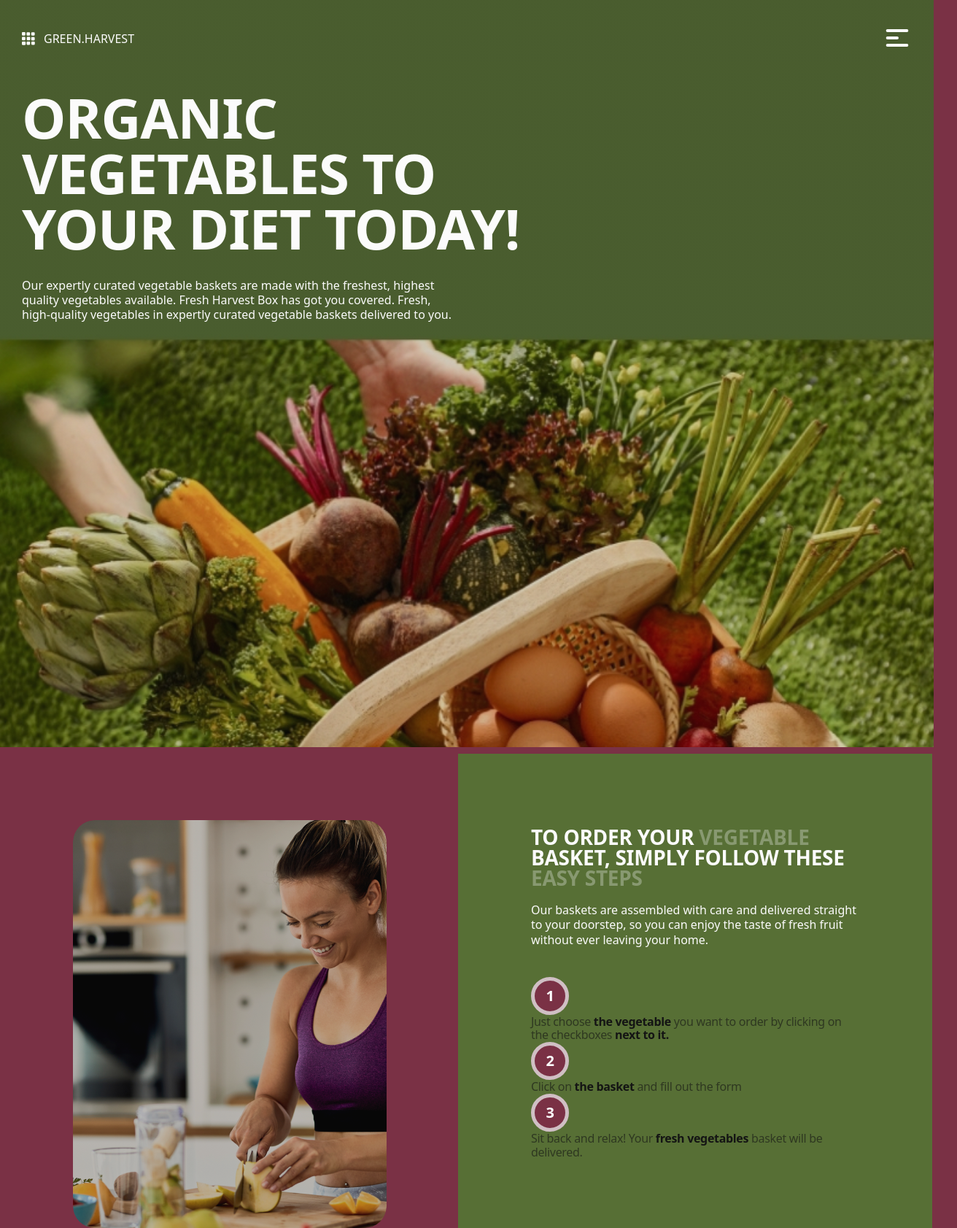
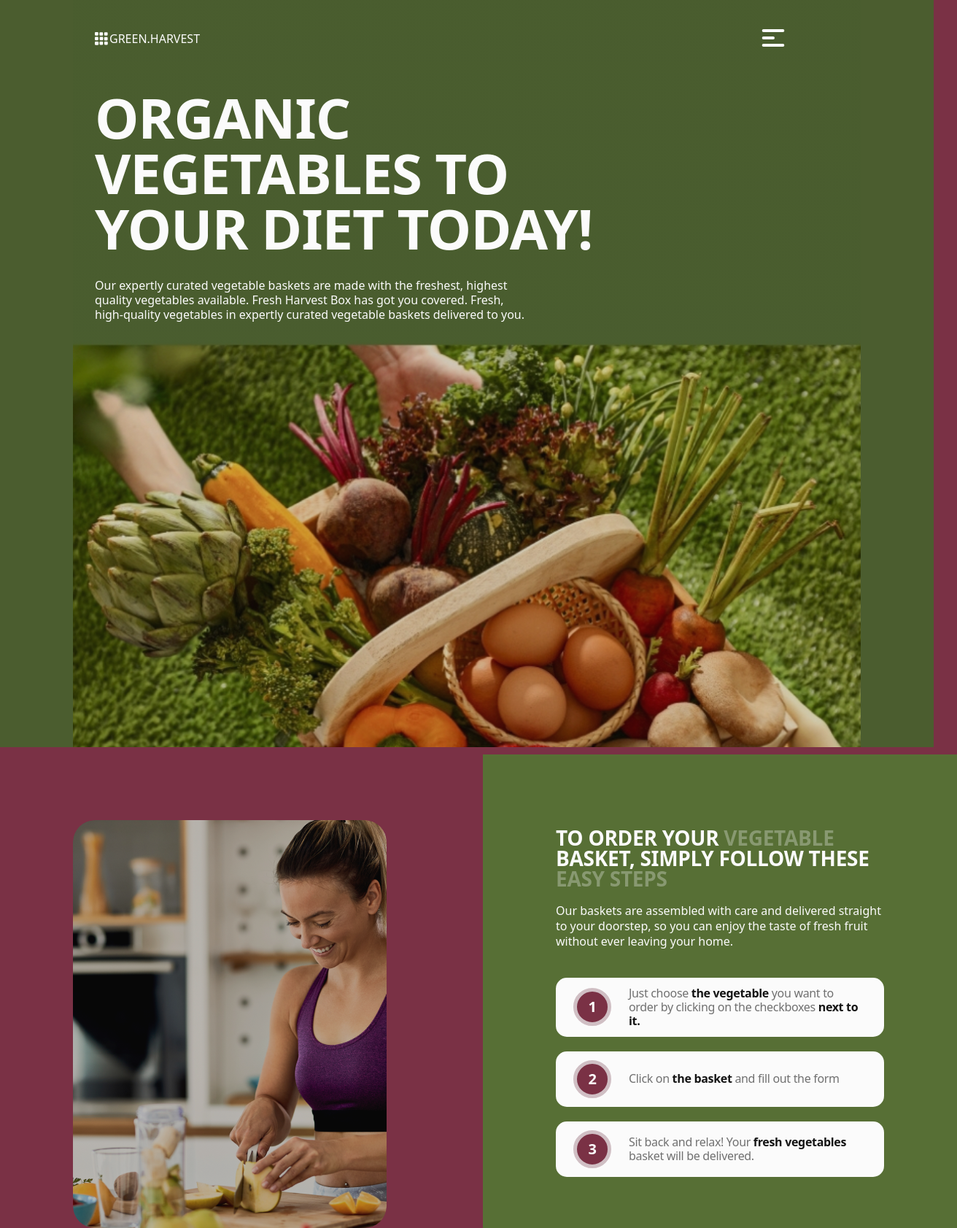
Before and after one commit to Green-Harvest-teamb/Green-Harvest-main, a plain HTML site: page index.html in a window 1280 px wide. Shown: the top 1683 px of the page at 73% size, 1312 px wide, since content can reach past the window. Drawn offline with nearby package versions, Linux system fonts and the light colour scheme.

Commit message:
Update styles.css

```diff
--- a/css/styles.css
+++ b/css/styles.css
@@ -33,6 +33,7 @@ ul {
   max-width: 1280px;
   width: 100%;
   margin: 0 auto;
+  padding: 0 100px;
   align-items: center;
 }
 
@@ -51,6 +52,7 @@ header a {
       rgba(20, 20, 20, 0.2)
     ),
     url(../images/background-image/vegetables.jpg);
+    position: relative;
 }
 
 .header-svg-hero {
@@ -173,7 +175,7 @@ header a {
   }
 
   .green-harvest-hero {
-    left: 40px;
+    left: 30px;
   }
 
   .page-menu-list-hero {
@@ -226,12 +228,12 @@ header a {
   .menu-tablet-hero {
     display: flex;
     position: absolute;
-    right: 30px;
     top: 32px;
+    right: 100px;
   }
 
   .green-harvest-hero {
-    left: 40px;
+    left: 30px;
   }
 
   .page-menu-list-hero {
@@ -257,6 +259,37 @@ header a {
   }
 }
 
+body {
+  font-family: "Inter Tight", sans-serif;
+  font-optical-sizing: auto;
+  font-weight: weight;
+  font-style: normal;
+  background-color: #7a3145;
+}
+*,
+*::before,
+*::after {
+  box-sizing: border-box;
+  scroll-behavior: smooth;
+}
+
+h1,
+h2,
+h3,
+h4,
+h5,
+h6,
+p {
+  margin: 0;
+}
+
+ul,
+ol {
+  list-style-type: none;
+  margin-top: 0;
+  margin-bottom: 0;
+  padding-left: 0;
+}
 body {
   font-family: "Inter Tight", sans-serif;
   font-optical-sizing: auto;
@@ -341,11 +374,12 @@ ol {
 }
 
 .background-green{
-  background-color:#576f35;
+  background-color:  #576f35;
   padding: 80px 0px;
 }
 
 .container-info{
+  padding: 0px 20px;
   width: 100%;
   height: 100%;
 }
@@ -372,7 +406,11 @@ ol {
   margin: 0 auto 40px;
   width: 100%;
 }
-x;
+
+.content-items-howitworks {
+  display: flex;
+  flex-direction: column;
+  gap: 20px;
 }
 
 .content-item-howitworks {
@@ -480,9 +518,6 @@ x;
     .background-green {
       padding-top: 100px;
       padding-bottom: 160px;
-      position: relative;
-      right: 34px;
-      top: -13px;
 
     }
     .background-red {
@@ -505,7 +540,7 @@ x;
 
 .ads {
   font-family: Inter Tight;
-  font-size: 76px;
+  font-size: 48px;
   font-weight: 600;
   line-height: 50px;
   text-align: left;
@@ -1668,9 +1703,3 @@ logo-svg{
       text-align: left;
   }
 }
-
-.content-items-howitworks {
-  display: flex;
-  flex-direction: column;
-  gap: 20p
-}
```
